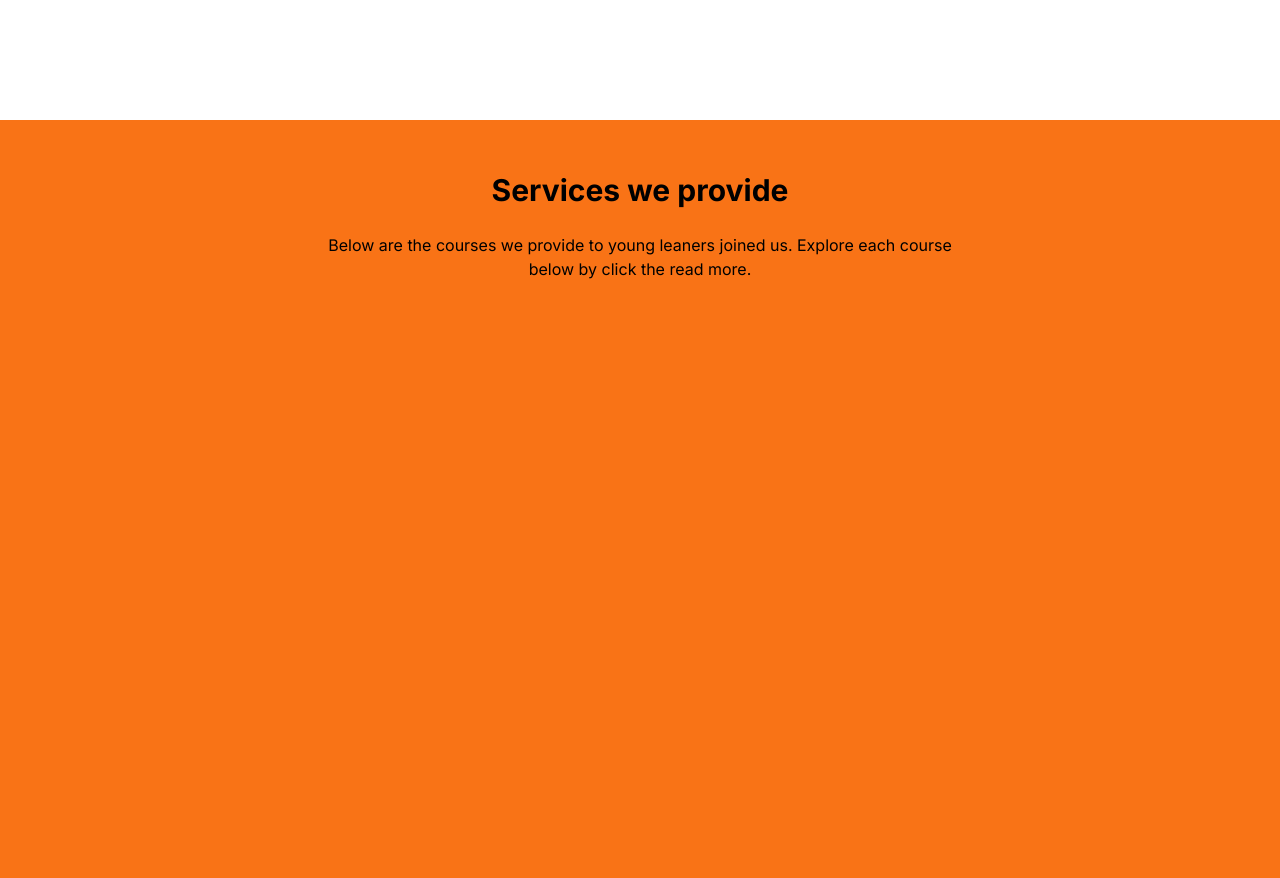
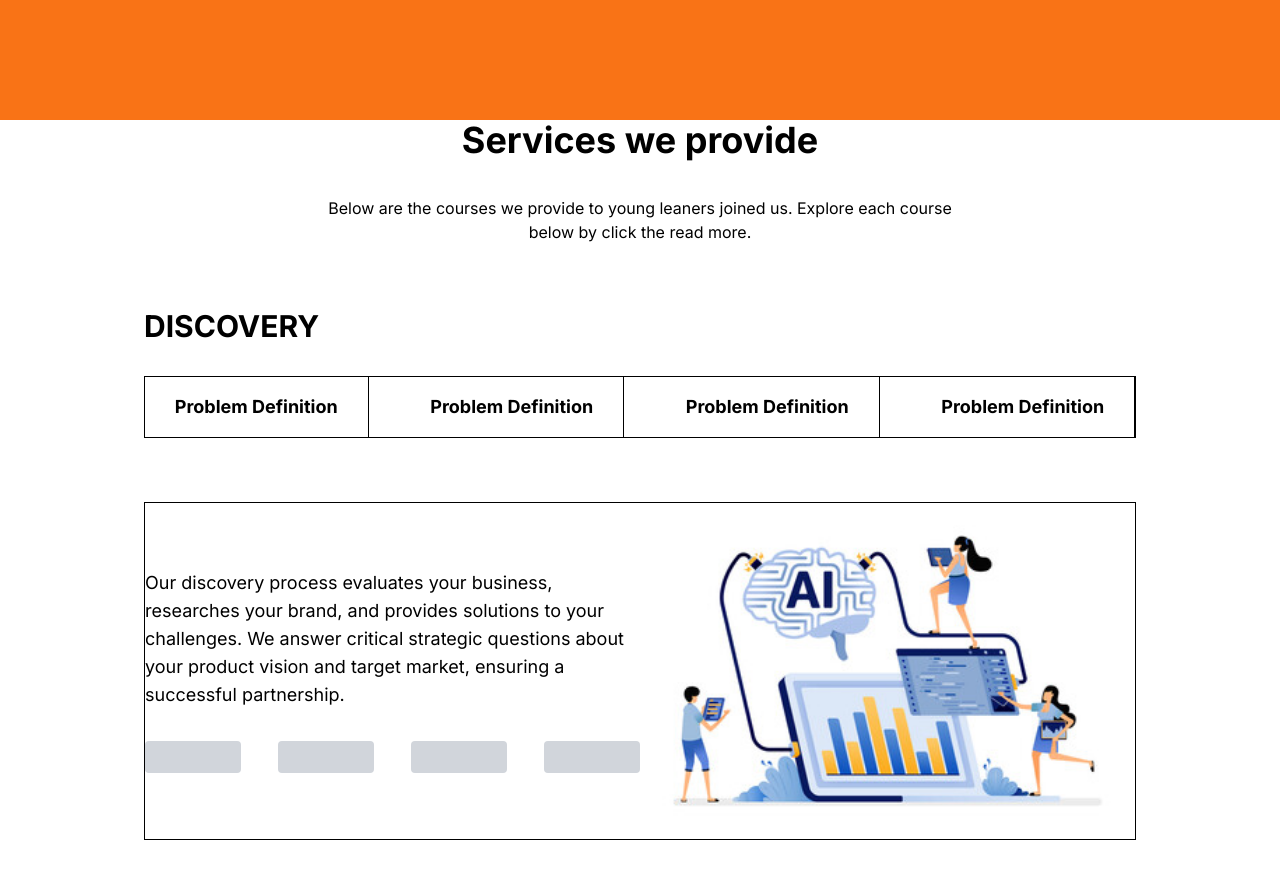
Before and after one commit to Richard7359/keza, a Next.js app: page / in a window 1280 px wide. Shown: the part 1480-2358 px from the top of the page. Built offline with nearby package versions, Linux system fonts and the light colour scheme.

Commit message:
feature : services page

```diff
--- a/app/components/home/sections/courses.tsx
+++ b/app/components/home/sections/courses.tsx
@@ -127,7 +127,7 @@ export default function Courses() {
     },
   ];
   return (
-    <section className="relative h-[100vh] text-black">
+    <section className="relative h-[100vh] text-black bg-orange-500">
       <h1 className="text-[30px] font-bold flex justify-center pt-12 pb-4">
         Guided courses for every journey
       </h1>
--- a/app/components/home/sections/services.tsx
+++ b/app/components/home/sections/services.tsx
@@ -1,9 +1,12 @@
+import Image from "next/image";
+import ai2 from "../../../images/ai2.png";
+
 export default function Services() {
   return (
-    <section className="relative h-screen bg-orange-500">
-      <h1 className="text-[30px] font-bold flex justify-center pt-12 pb-4">
-        Services we provide
-      </h1>
+    <section className="relative h-screen text-black">
+      <h2 className="text-4xl font-bold mb-8 text-center">
+      Services we provide
+          </h2>
       <div className="flex justify-center">
         {" "}
         <p className="mt-1 text-paragraph text-center max-w-2xl">
@@ -11,6 +14,62 @@ export default function Services() {
           each course below by click the read more.
         </p>
       </div>
+      <div className="flex justify-center">
+      <div className="py-16 w-[80%]">
+        <div className="container mx-auto px-4">
+          <h2 className="text-3xl font-bold mb-8 uppercase">
+            Discovery
+          </h2>
+          <div className="grid grid-cols-1 md:grid-cols-4 gap-8 border border-black">
+            <div className="flex justify-center md:border-r border-black">
+              <h3 className="text-lg font-bold m-4">
+                Problem Definition
+              </h3>
+            </div>
+            <div className="flex justify-center md:border-r border-black">
+              <h3 className="text-lg font-bold m-4">
+                Problem Definition
+              </h3>
+            </div>
+            <div className="flex justify-center md:border-r border-black">
+              <h3 className="text-lg font-bold m-4">
+                Problem Definition
+              </h3>
+            </div>
+            <div className="flex justify-center md:border-r border-black">
+              <h3 className="text-lg font-bold m-4">
+                Problem Definition
+              </h3>
+            </div>
+          </div>
+          <div className="flex flex-col md:flex-row items-center mt-16 border border-black">
+            <div className="md:w-1/2 mb-8 md:mb-0">
+              <p className="text-lg mb-8">
+                Our discovery process evaluates your business, researches your
+                brand, and provides solutions to your challenges. We answer
+                critical strategic questions about your product vision and
+                target market, ensuring a successful partnership.
+              </p>
+              <div className="flex items-center justify-between">
+                {/* Add logos or icons */}
+                <div className="h-8 w-24 bg-gray-300 rounded"></div>
+                <div className="h-8 w-24 bg-gray-300 rounded"></div>
+                <div className="h-8 w-24 bg-gray-300 rounded"></div>
+                <div className="h-8 w-24 bg-gray-300 rounded"></div>
+              </div>
+            </div>
+            <div className="md:w-1/2">
+              <Image
+                src={ai2}
+                alt="Discovery Process"
+                width={640}
+                height={427}
+                className="rounded-lg"
+              />
+            </div>
+          </div>
+        </div>
+      </div></div>
     </section>
   );
 }
```
